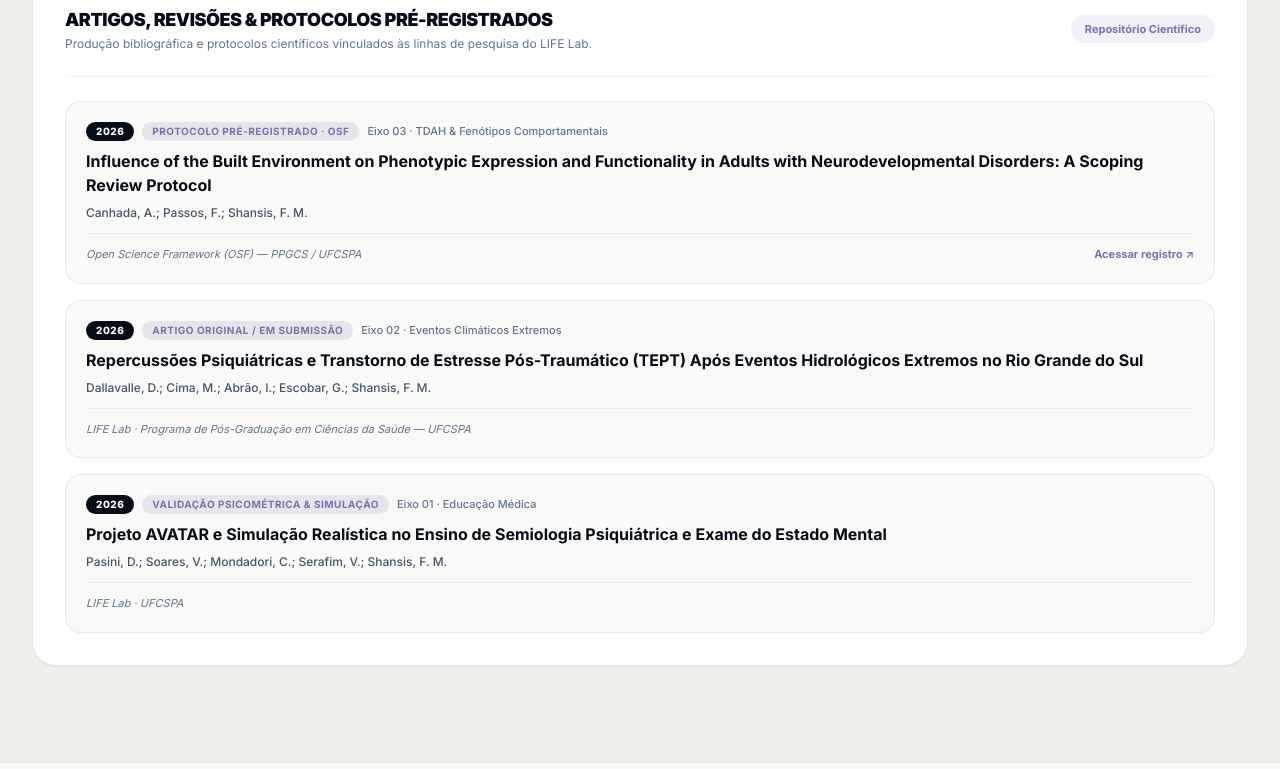
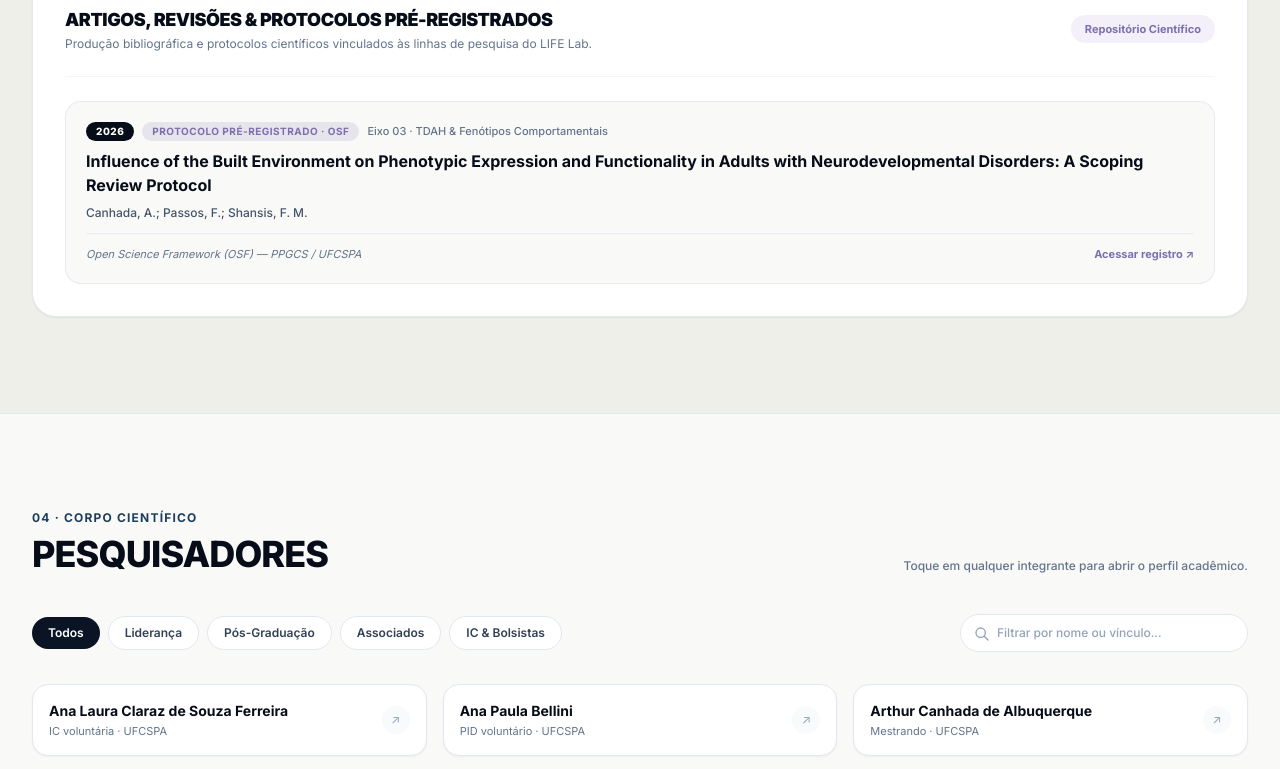
Before and after one commit to lifelab-ufcspa/lifelab-ufcspa.github.io, a plain HTML site: page index.html in a window 1280 px wide. Shown: the part 2686-3455 px from the top of the page. Drawn offline with nearby package versions, Linux system fonts and the light colour scheme.

Commit message:
Remove 2026 article and event entries from index.html
Removed multiple entries related to articles and events for the year 2026 from the index.html file.

```diff
--- a/index.html
+++ b/index.html
@@ -833,53 +833,9 @@
         venue: "Open Science Framework (OSF) — PPGCS / UFCSPA",
         link: "https://doi.org/10.17605/OSF.IO/DU63C"
       },
-      {
-        year: "2026",
-        type_pt: "Artigo Original / Em Submissão",
-        type_en: "Original Article / In Submission",
-        axis_pt: "Eixo 02 · Eventos Climáticos Extremos",
-        axis_en: "Axis 02 · Extreme Climate Events",
-        title_pt: "Repercussões Psiquiátricas e Transtorno de Estresse Pós-Traumático (TEPT) Após Eventos Hidrológicos Extremos no Rio Grande do Sul",
-        title_en: "Psychiatric Outcomes and Post-Traumatic Stress Disorder (PTSD) Following Extreme Hydrological Events in Rio Grande do Sul",
-        authors: "Dallavalle, D.; Cima, M.; Abrão, I.; Escobar, G.; Shansis, F. M.",
-        venue: "LIFE Lab · Programa de Pós-Graduação em Ciências da Saúde — UFCSPA",
-        link: "#"
-      },
-      {
-        year: "2026",
-        type_pt: "Validação Psicométrica & Simulação",
-        type_en: "Psychometric Validation & Simulation",
-        axis_pt: "Eixo 01 · Educação Médica",
-        axis_en: "Axis 01 · Medical Education",
-        title_pt: "Projeto AVATAR e Simulação Realística no Ensino de Semiologia Psiquiátrica e Exame do Estado Mental",
-        title_en: "AVATAR Project and Realistic Simulation in Teaching Psychiatric Semiology and Mental Status Examination",
-        authors: "Pasini, D.; Soares, V.; Mondadori, C.; Serafim, V.; Shansis, F. M.",
-        venue: "LIFE Lab · UFCSPA",
-        link: "#"
-      }
     ];
 
     const eventsData = [
-      {
-        "date": "2026",
-        "badge_pt": "Congresso Brasileiro de Psiquiatria · Aceito",
-        "badge_en": "Congresso Brasileiro de Psiquiatria · Aceito",
-        "title_pt": "Congresso Brasileiro de Psiquiatria (2026)",
-        "title_en": "Congresso Brasileiro de Psiquiatria (2026)",
-        "location": "UFCSPA / Brasil",
-        "desc_pt": "Mapeamento do atendimento prestado no SAMU de Porto Alegre no período de 2013 a 2022: implicações para a assistência pré-hospitalar em saúde mental — Autores: Antônio Rogério Proença Tavares Crespo; Arthur Canhada de Albuquerque; Flávio Milman Shansis. Modalidade: Pôster.",
-        "desc_en": "Mapeamento do atendimento prestado no SAMU de Porto Alegre no período de 2013 a 2022: implicações para a assistência pré-hospitalar em saúde mental — Authors: Antônio Rogério Proença Tavares Crespo; Arthur Canhada de Albuquerque; Flávio Milman Shansis. Modality: Pôster."
-      },
-      {
-        "date": "2026",
-        "badge_pt": "Congresso Brasileiro de Psiquiatria · Aceito",
-        "badge_en": "Congresso Brasileiro de Psiquiatria · Aceito",
-        "title_pt": "Congresso Brasileiro de Psiquiatria (2026)",
-        "title_en": "Congresso Brasileiro de Psiquiatria (2026)",
-        "location": "UFCSPA / Brasil",
-        "desc_pt": "Perfil epidemiológico das notificações por intoxicação por paracetamol registradas no CIT-RS no período de 2015 a 2024: análise de letalidade e disparidades regionais — Autores: Alana Castro Panzenhagen; Arthur Canhada de Albuquerque; Flávio Milman Shansis. Modalidade: Pôster.",
-        "desc_en": "Perfil epidemiológico das notificações por intoxicação por paracetamol registradas no CIT-RS no período de 2015 a 2024: análise de letalidade e disparidades regionais — Authors: Alana Castro Panzenhagen; Arthur Canhada de Albuquerque; Flávio Milman Shansis. Modality: Pôster."
-      },
       {
         "date": "2026",
         "badge_pt": "Congresso Brasileiro de Psiquiatria · Aceito",
```
